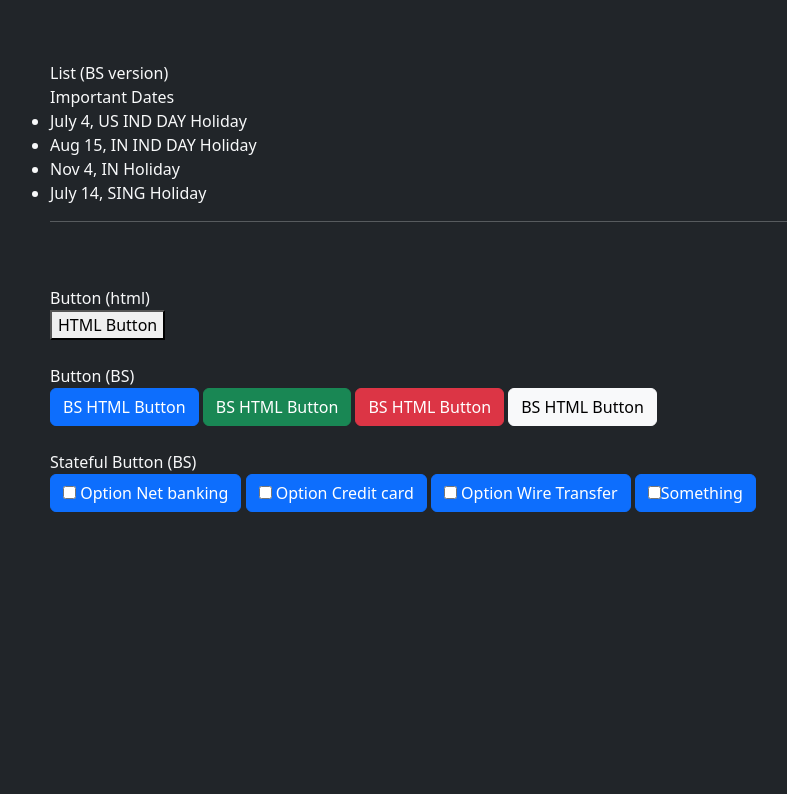
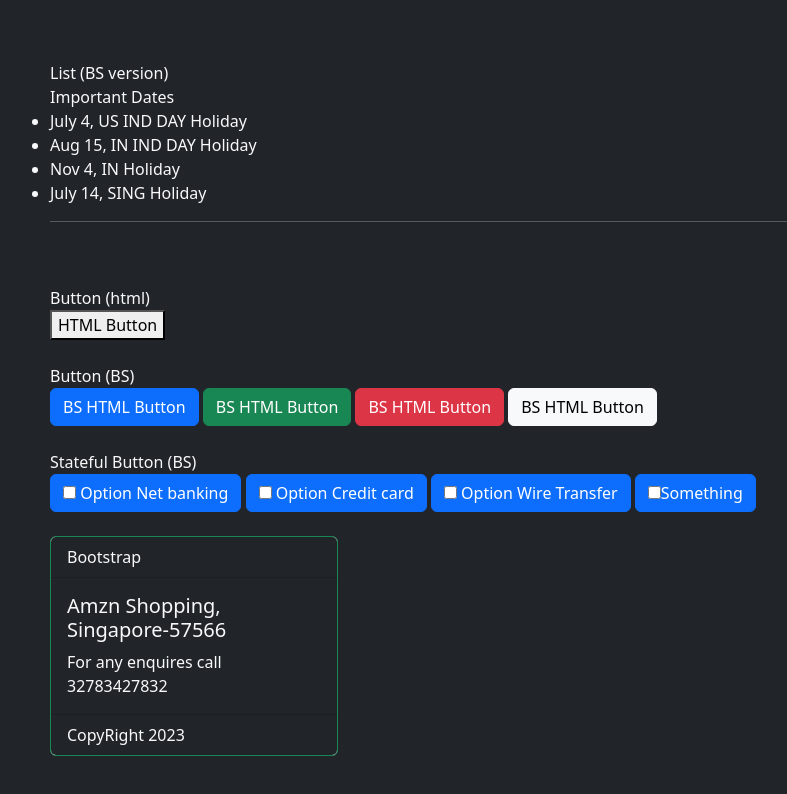
Before and after one commit to mohdabraralikhan/Frontend, a plain HTML site: page Bootstrap/bs-components-demo.html in a window 1280 px wide. Shown: the part 2641-3435 px from the top of the page, without its empty margins (10-797 px from the left). Before the commit the page ends 3201 px from the top, so only its background shows below. Drawn offline with nearby package versions, Linux system fonts and the light colour scheme.

Commit message:
Modified html

```diff
--- a/Bootstrap/bs-components-demo.html
+++ b/Bootstrap/bs-components-demo.html
@@ -138,7 +138,7 @@
             </tr>
         </table>
 
-</body>
+
         <hr>
         <br><br>
         List (html) <br>
@@ -175,10 +175,28 @@ Button (BS) <br>
 
         <br><br>
         Stateful Button (BS) <br>
-<label class="btn btn-primary"><input type="checkbox" name="paymentOptions" value="option1"> Option Net banking </label>
-<label class="btn btn-primary"><input type="checkbox" name="paymentOptions" value="option2"> Option Credit card</label>
-<label class="btn btn-primary"><input type="checkbox" name="paymentOptions" value="option3"> Option Wire Transfer
+        <label class="btn btn-primary"><input type="checkbox" name="paymentOptions" value="option1"> Option Net banking
+        </label>
+        <label class="btn btn-primary"><input type="checkbox" name="paymentOptions" value="option2"> Option Credit
+            card</label>
+        <label class="btn btn-primary"><input type="checkbox" name="paymentOptions" value="option3"> Option Wire
+            Transfer
         </label>
         <label class="btn btn-primary"><input type="checkbox" name="paymentOptions" value="option4">Something</label>
 
+        <br><br>
+        <div class="card border-success mb-3" style="max-width: 18rem;">
+            <div class="card-header bg-dark text-light bordersuccess">Bootstrap</div>
+
+            <div class="card-body text-success bg-dark text-light">
+                <h5 class="card-title">Amzn Shopping, Singapore-57566</h5>
+                <p class="card-text">For any enquires call 32783427832</p>
+            </div>
+            <div class="card-footer bg-dark text-light bordersuccess">CopyRight 2023</div>
+        </div>
+    </div>
+    <br><br>
+
+
+
 </html>
```
Lines whose indentation alone changed are shown as unchanged.
